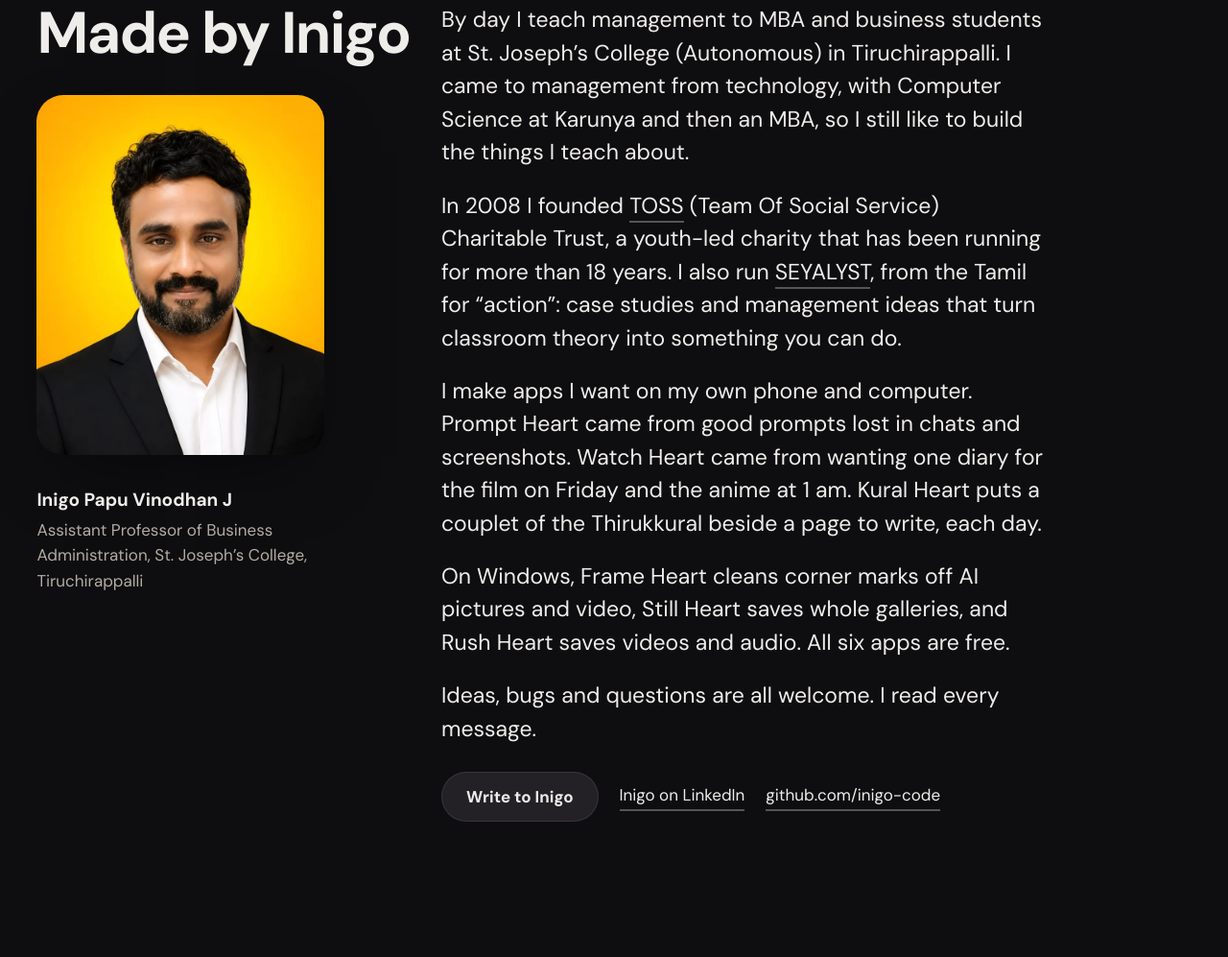
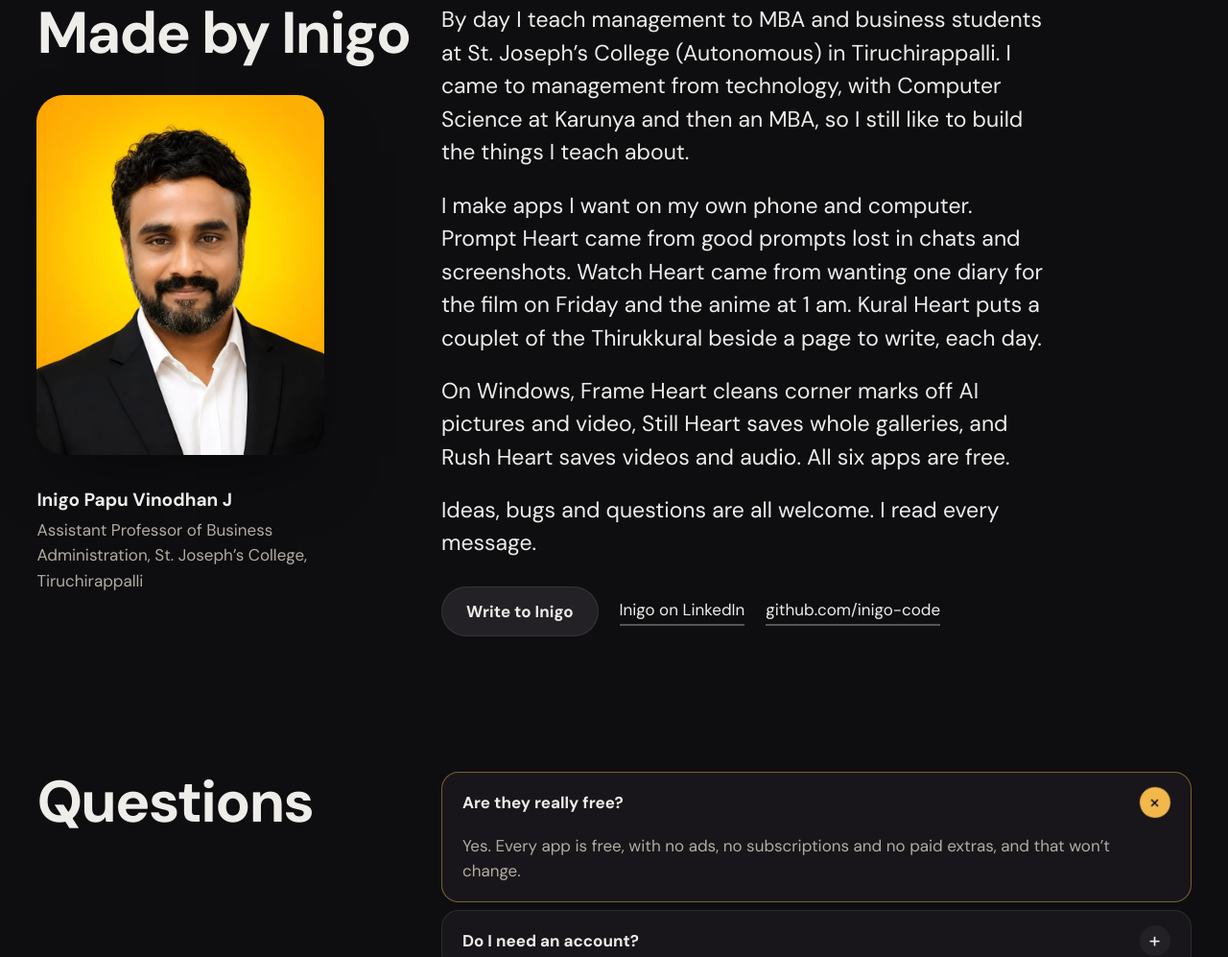
Before and after one commit to inigo-code/inigo-code.github.io, a plain HTML site: page index.html in a window 1280 px wide. Shown: the part 3341-4338 px from the top of the page at 96% size. Drawn offline with Linux system fonts and the light colour scheme.

Commit message:
About: drop the TOSS and SEYALYST paragraph

```diff
--- a/index.html
+++ b/index.html
@@ -170,7 +170,6 @@
       <div data-reveal style="--i:1">
         <div class="copy">
           <p>By day I teach management to MBA and business students at St.&nbsp;Joseph’s College (Autonomous) in Tiruchirappalli. I came to management from technology, with Computer Science at Karunya and then an MBA, so I still like to build the things I teach about.</p>
-          <p>In 2008 I founded <a class="link" href="https://tosstheworld.org/">TOSS</a> (Team Of Social Service) Charitable Trust, a youth-led charity that has been running for more than 18 years. I also run <a class="link" href="https://www.instagram.com/inigo_theseyalyst/">SEYALYST</a>, from the Tamil for “action”: case studies and management ideas that turn classroom theory into something you can do.</p>
           <p>I make apps I want on my own phone and computer. Prompt Heart came from good prompts lost in chats and screenshots. Watch Heart came from wanting one diary for the film on Friday and the anime at 1 am. Kural Heart puts a couplet of the Thirukkural beside a page to write, each day.</p>
           <p>On Windows, Frame Heart cleans corner marks off AI pictures and video, Still Heart saves whole galleries, and Rush Heart saves videos and audio. All six apps are free.</p>
           <p>Ideas, bugs and questions are all welcome. I read every message.</p>
```
